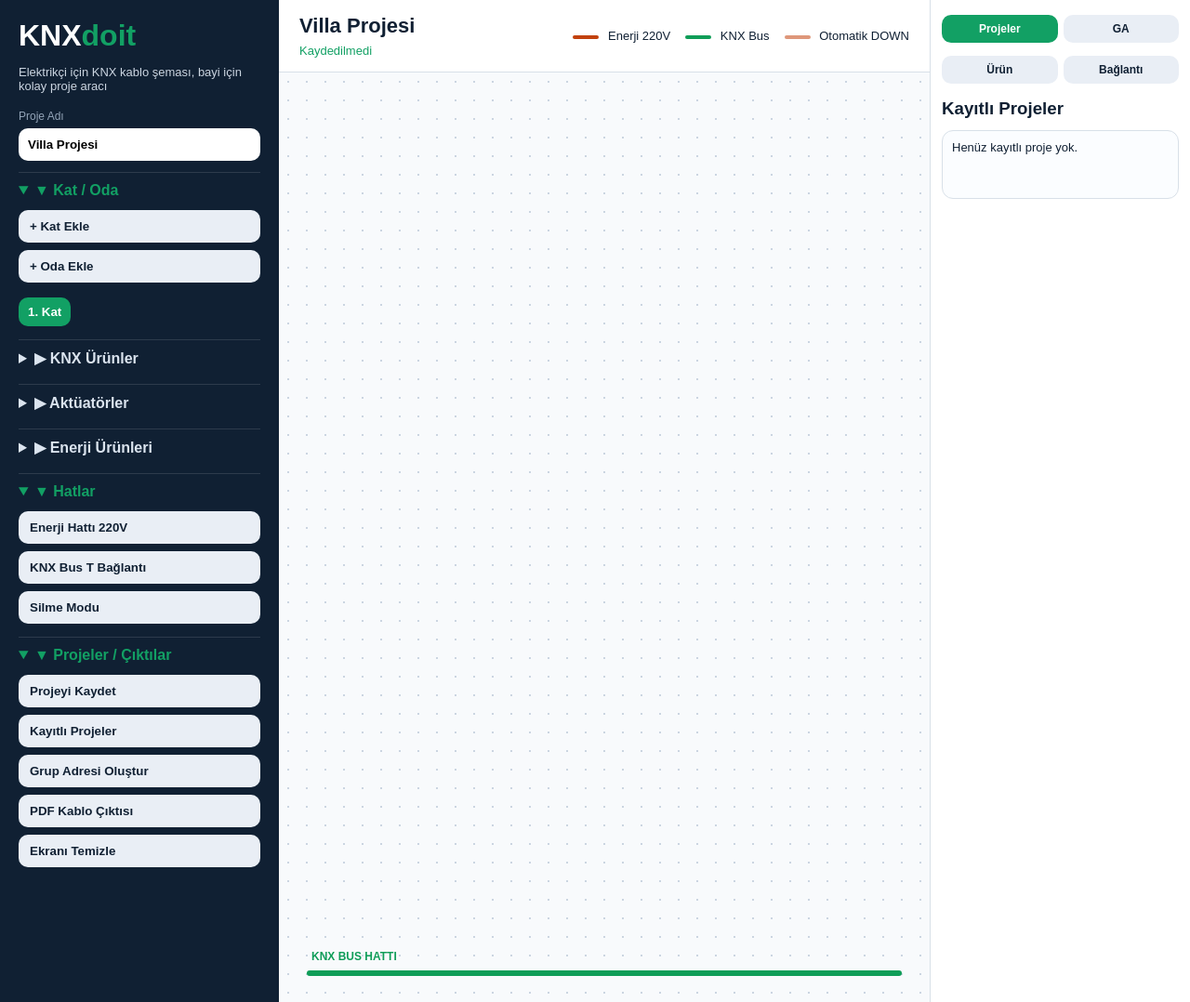
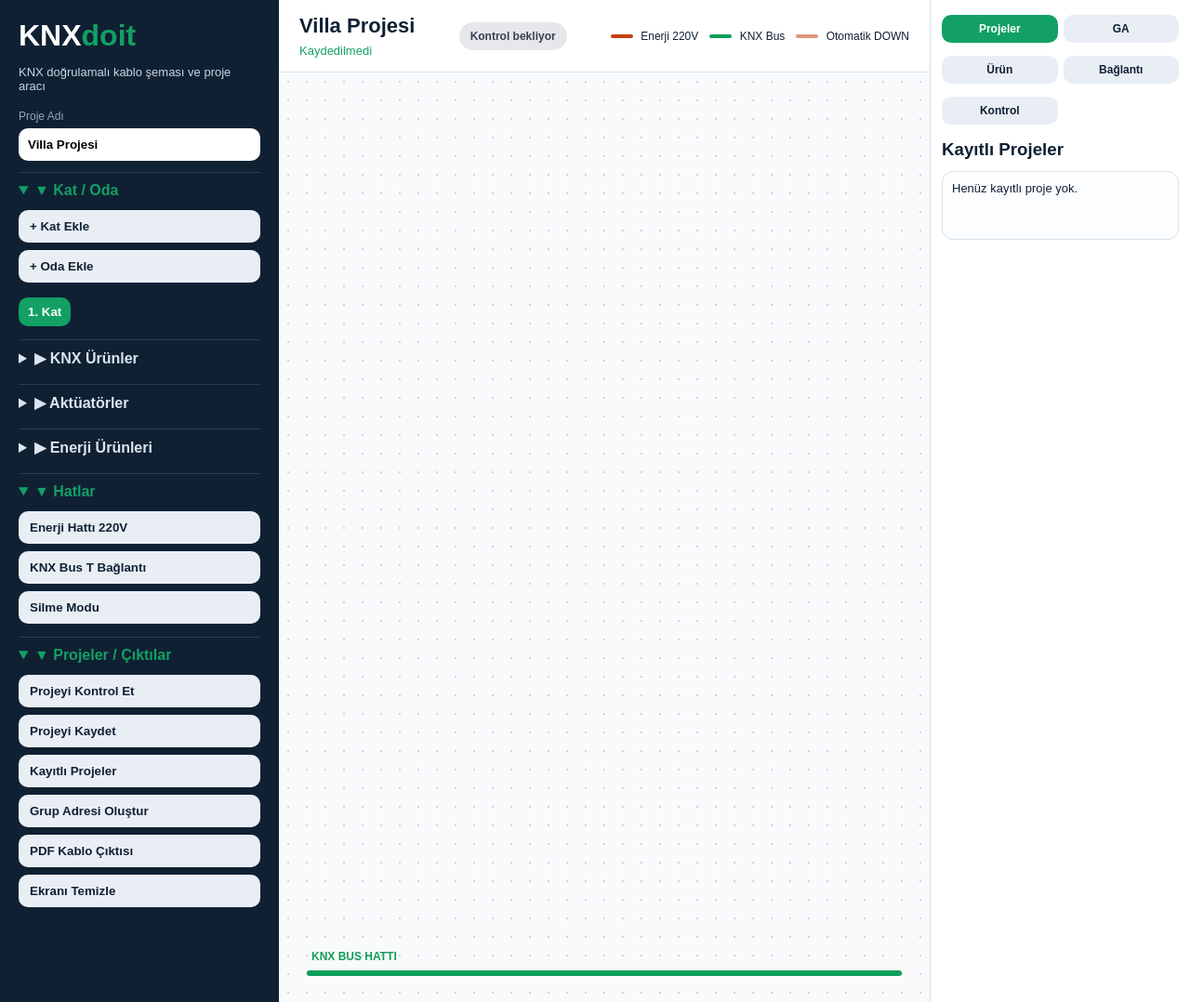
Before and after one commit to ozanguldumen-beep/knxdoit-simple, a Flask app: page / in a window 1280 px wide. Shown: the whole page at 93% size. Run offline with Flask 3, Linux system fonts and the light colour scheme.

Commit message:
Add files via upload

```diff
--- a/app.py
+++ b/app.py
@@ -35,7 +35,8 @@ DPT_RULES = {
     "valve": [("Aç/Kapa", "DPST-1-1")],
     "motor_valve": [("Motorlu Vana", "DPST-1-1")],
     "onoff": [("On/Off", "DPST-1-1")],
-    "aircon": [("Klima On/Off", "DPST-1-1")],
+    "aircon_onoff": [("Klima On/Off", "DPST-1-1")],
+    "aircon_gateway": [("Klima On/Off", "DPST-1-1"), ("Mod", "DPST-20-105"), ("Setpoint", "DPST-9-1"), ("Fan", "DPST-5-1")],
     "boiler": [("Kombi On/Off", "DPST-1-1")],
     "door": [("Kapı Kontrol", "DPST-1-1")],
 }
@@ -102,7 +103,7 @@ def draw_pdf_schematic(c, data, y_start):
         for r in f.get("rooms", []):
             for d in r.get("devices", []):
                 typ = d.get("type", "")
-                if typ.startswith("knx") or typ in ["binary_input"]:
+                if typ.startswith("knx") or typ in ["binary_input", "aircon_gateway"]:
                     devices.append((r.get("name","Oda"), d.get("name","Cihaz"), typ))
         rows.append((f.get("name","Kat"), devices))
 
@@ -121,7 +122,7 @@ def draw_pdf_schematic(c, data, y_start):
             x = bus_left + step*i
             c.setStrokeColor(colors.HexColor("#0f9d58"))
             c.line(x, row_y, x, row_y+38)
-            icon = "A" if "actuator" in typ else "T" if "thermostat" in typ else "S" if "sensor" in typ else "I" if "input" in typ else "K"
+            icon = "A" if "actuator" in typ else "T" if "thermostat" in typ else "S" if "sensor" in typ else "G" if "gateway" in typ else "K"
             draw_device(c, x, row_y+55, name, icon)
     return y - min(len(rows),4)*88 - 10
 
@@ -129,6 +130,7 @@ def draw_pdf_schematic(c, data, y_start):
 def pdf():
     data = request.get_json(force=True) or {}
     wires = data.get("wires", [])
+    validations = data.get("validation", [])
     project_name = data.get("projectName", "KNXdoit Projesi")
 
     buffer = BytesIO()
@@ -145,9 +147,25 @@ def pdf():
 
     c.setFont(FONT_BOLD, 14)
     c.setFillColor(colors.black)
-    c.drawString(30, max(next_y, 170), "2. Kablo Bağlantı Listesi")
+    c.drawString(30, max(next_y, 190), "2. Proje Doğrulama")
+    y = max(next_y, 190) - 18
+    c.setFont(FONT_NAME, 7.5)
+    if validations:
+        for v in validations[:10]:
+            c.setFillColor(colors.red if v.get("level") == "error" else colors.HexColor("#b45309"))
+            c.drawString(35, y, f"- {v.get('message','')}"[:120])
+            y -= 10
+    else:
+        c.setFillColor(colors.HexColor("#0f9d58"))
+        c.drawString(35, y, "Proje temel doğrulama kurallarına uygun görünüyor.")
+        y -= 12
 
-    y = max(next_y, 170) - 22
+    y -= 6
+    c.setFillColor(colors.black)
+    c.setFont(FONT_BOLD, 14)
+    c.drawString(30, y, "3. Kablo Bağlantı Listesi")
+    y -= 18
+
     c.setFont(FONT_BOLD, 7)
     headers = ["No", "Hat", "Başlangıç", "Bitiş", "Etiket", "Not"]
     xs = [30, 55, 125, 300, 475, 570]
@@ -169,6 +187,7 @@ def pdf():
             w.get("label","-")[:20],
             "DOWN otomatik" if w.get("autoDown") else ("T bağlantı" if w.get("type")=="knx" else "Röle bağlantısı")
         ]
+        c.setFillColor(colors.black)
         for x, val in zip(xs, values):
             c.drawString(x, y, val)
         y -= 10
@@ -177,7 +196,7 @@ def pdf():
     c.drawString(30, 16, "Bu rapor saha elektrikçisi için hazırlanmıştır. KNX programlama/grup adresleri ayrıca kontrol edilmelidir.")
     c.save()
     buffer.seek(0)
-    return send_file(buffer, as_attachment=True, download_name="knxdoit_v7_elektrikci_semasi.pdf", mimetype="application/pdf")
+    return send_file(buffer, as_attachment=True, download_name="knxdoit_v9_pro_raporu.pdf", mimetype="application/pdf")
 
 if __name__ == "__main__":
     app.run(debug=True)
--- a/static/app.js
+++ b/static/app.js
@@ -3,30 +3,33 @@ const catalog = {
   knx_thermostat:{icon:"🌡️", name:"KNX Termostat", kind:"knx"},
   knx_sensor:{icon:"◉", name:"KNX Sensör", kind:"knx"},
   ip_router:{icon:"🌐", name:"IP Router", kind:"knx"},
-  power_supply:{icon:"⚡", name:"Power Supply", kind:"knx"},
+  power_supply:{icon:"⚡", name:"Power Supply", kind:"knx", required:true},
   knx_thermo_switch:{icon:"🌡️▣", name:"KNX Termostatlı Anahtar", kind:"knx"},
   line_coupler:{icon:"🔗", name:"Line Coupler", kind:"knx"},
   binary_input:{icon:"🔘", name:"Universal Binary Input", kind:"knx"},
-  switch_actuator:{icon:"🔌", name:"Switch Actuator", kind:"actuator"},
-  dimmer_actuator:{icon:"🔆", name:"Dimmer Actuator", kind:"actuator"},
-  blind_actuator:{icon:"↕️", name:"Blind Actuator", kind:"actuator"},
-  rgbw_actuator:{icon:"🌈", name:"RGBW Actuator", kind:"actuator"},
-  lamp:{icon:"💡", name:"Lamba", kind:"energy"},
-  dim_lamp:{icon:"🔆", name:"Dim Lamba", kind:"energy"},
-  blind:{icon:"↕️", name:"Perde/Panjur", kind:"energy"},
-  aircon:{icon:"❄️", name:"Klima", kind:"energy"},
-  boiler:{icon:"🔥", name:"Kombi", kind:"energy"},
-  valve:{icon:"🚰", name:"Vana", kind:"energy"},
-  door:{icon:"🚪", name:"Kapı", kind:"energy"},
-  motor_valve:{icon:"⚙️", name:"Motorlu Vana", kind:"energy"},
-  onoff:{icon:"🔴", name:"ON/OFF Cihaz", kind:"energy"},
+  aircon_gateway:{icon:"❄️", name:"KNX Klima Gateway", kind:"knx"},
+  switch_actuator_8:{icon:"🔌", name:"Switch Actuator 8 Çıkış", kind:"actuator", outputs:8, amp:10},
+  switch_actuator_12:{icon:"🔌", name:"Switch Actuator 12 Çıkış", kind:"actuator", outputs:12, amp:10},
+  switch_actuator_16:{icon:"🔌", name:"Switch Actuator 16 Çıkış", kind:"actuator", outputs:16, amp:10},
+  switch_actuator_24:{icon:"🔌", name:"Switch Actuator 24 Çıkış", kind:"actuator", outputs:24, amp:10},
+  dimmer_actuator:{icon:"🔆", name:"Dimmer Actuator", kind:"actuator", outputs:4, amp:4},
+  rgbw_actuator:{icon:"🌈", name:"RGBW Actuator", kind:"actuator", outputs:4, amp:4},
+  lamp:{icon:"💡", name:"Lamba", kind:"energy", load:1},
+  dim_lamp:{icon:"🔆", name:"Dim Lamba", kind:"energy", load:1},
+  blind:{icon:"↕️", name:"Perde/Panjur", kind:"energy", load:2, needsTwoOutputs:true},
+  aircon_onoff:{icon:"❄️", name:"ON/OFF Klima", kind:"energy", load:3},
+  boiler:{icon:"🔥", name:"Kombi", kind:"energy", load:1},
+  valve:{icon:"🚰", name:"Vana", kind:"energy", load:0.5},
+  door:{icon:"🚪", name:"Kapı", kind:"energy", load:1},
+  motor_valve:{icon:"⚙️", name:"Motorlu Vana", kind:"energy", load:1},
+  onoff:{icon:"🔴", name:"ON/OFF Cihaz", kind:"energy", load:1},
   collector:{icon:"🔥", name:"Yerden Isıtma Kollektörü", kind:"collector"}
 };
 
 const groups = {
-  knxProducts:["knx_switch","knx_thermostat","knx_sensor","ip_router","power_supply","knx_thermo_switch","line_coupler","binary_input"],
-  actuatorProducts:["switch_actuator","dimmer_actuator","blind_actuator","rgbw_actuator"],
-  energyProducts:["lamp","dim_lamp","blind","aircon","boiler","valve","collector","door","motor_valve","onoff"]
+  knxProducts:["knx_switch","knx_thermostat","knx_sensor","ip_router","power_supply","knx_thermo_switch","line_coupler","binary_input","aircon_gateway"],
+  actuatorProducts:["switch_actuator_8","switch_actuator_12","switch_actuator_16","switch_actuator_24","dimmer_actuator","rgbw_actuator"],
+  energyProducts:["lamp","dim_lamp","blind","aircon_onoff","boiler","valve","collector","door","motor_valve","onoff"]
 };
 
 let qty = {};
@@ -38,7 +41,8 @@ let state = {
   floors:[{id:uid("floor"), name:"1. Kat", rooms:[]}],
   panels:[],
   collectors:[],
-  wires:[]
+  wires:[],
+  validation:[]
 };
 let selected = null;
 let tool = null;
@@ -70,10 +74,15 @@ function changeQty(type,delta){
   document.getElementById("qty-"+type).innerText=qty[type];
 }
 
-function showTab(name){
+function showTab(name, ev){
   document.querySelectorAll(".tab").forEach(t=>t.classList.remove("active"));
   document.querySelectorAll(".tab-panel").forEach(p=>p.classList.remove("active"));
-  event.target.classList.add("active");
+  if(ev) ev.target.classList.add("active");
+  else {
+    const order = ["projects","ga","bom","wires","validation"];
+    const idx = order.indexOf(name);
+    if(idx >= 0) document.querySelectorAll(".tab")[idx].classList.add("active");
+  }
   document.getElementById("tab-"+name).classList.add("active");
 }
 
@@ -146,6 +155,14 @@ function setTool(t){
   if(btn) btn.classList.add("active");
 }
 
+function allDevices(){
+  const arr=[];
+  state.floors.forEach(f=>f.rooms.forEach(r=>r.devices.forEach(d=>arr.push({...d, location:r.name}))));
+  state.panels.forEach(p=>p.devices.forEach(d=>arr.push({...d, location:p.name})));
+  state.collectors.forEach(c=>c.devices.forEach(d=>arr.push({...d, location:c.name})));
+  return arr;
+}
+
 function render(){
   document.getElementById("projectName").value=state.projectName;
   document.getElementById("titleProject").innerText=state.projectName;
@@ -172,6 +189,7 @@ function render(){
   drawWires();
   updateBom();
   updateWireList();
+  updateValidationUI(false);
 }
 
 function renderBox(canvas, obj, cls){
@@ -186,6 +204,9 @@ function renderBox(canvas, obj, cls){
     const meta=catalog[dev.type] || {icon:"⚙️", name:dev.name, kind:"energy"};
     const d=document.createElement("div");
     d.className="device";
+    const relatedWarnings = (state.validation||[]).filter(v=>v.deviceId===dev.id);
+    if(relatedWarnings.some(v=>v.level==="error")) d.classList.add("error");
+    else if(relatedWarnings.length) d.classList.add("warn");
     d.dataset.deviceId=dev.id;
     d.innerHTML=`<div class="device-icon">${meta.icon}</div><div>${dev.name}</div>`;
     d.onclick=(e)=>{
@@ -242,10 +263,15 @@ function hasEnergyConnection(deviceId){
   return state.wires.some(w => w.type === "energy" && (w.from.id === deviceId || w.to.id === deviceId));
 }
 
+function hasKnxConnection(deviceId){
+  return state.wires.some(w => w.type === "knx" && (w.from.id === deviceId || w.to.id === deviceId));
+}
+
 function allowed(a,b,t){
-  const loadTypes=["lamp","dim_lamp","blind","aircon","boiler","valve","door","motor_valve","onoff"];
-  const actuatorTypes=["switch_actuator","dimmer_actuator","blind_actuator","rgbw_actuator"];
-  const knxOnlyTypes=["knx_switch","knx_thermostat","knx_sensor","ip_router","power_supply","knx_thermo_switch","line_coupler","binary_input"];
+  const loadTypes=["lamp","dim_lamp","blind","aircon_onoff","boiler","valve","door","motor_valve","onoff"];
+  const actuatorTypes=["switch_actuator_8","switch_actuator_12","switch_actuator_16","switch_actuator_24","dimmer_actuator","rgbw_actuator"];
+  const switchActuators=["switch_actuator_8","switch_actuator_12","switch_actuator_16","switch_actuator_24"];
+  const knxOnlyTypes=["knx_switch","knx_thermostat","knx_sensor","ip_router","power_supply","knx_thermo_switch","line_coupler","binary_input","aircon_gateway"];
 
   if(t==="knx"){
     if(loadTypes.includes(a.type)||loadTypes.includes(b.type)){ alert("Enerji ürünü KNX hattına bağlanamaz."); return false; }
@@ -260,12 +286,35 @@ function allowed(a,b,t){
     if(knxOnlyTypes.includes(a.type) || knxOnlyTypes.includes(b.type)){ alert("KNX ürünler enerji hattına bağlanamaz."); return false; }
 
     const loadItem = aLoad ? a : (bLoad ? b : null);
+    const actItem = aAct ? a : (bAct ? b : null);
+
     if(!((aLoad && bAct) || (bLoad && aAct))){
       alert("Enerji hattı sadece aktüatör ile enerjili ürün arasında çizilir.");
       return false;
     }
+
     if(loadItem && hasEnergyConnection(loadItem.id)){
       alert("Bu enerji ürününe zaten bir röle/kablo bağlandı. İkinci enerji kablosu bağlanamaz.");
+      return false;
+    }
+
+    if(loadItem && loadItem.type==="dim_lamp" && actItem.type!=="dimmer_actuator"){
+      alert("Dim lamba sadece Dimmer Actuator'a bağlanır.");
+      return false;
+    }
+
+    if(loadItem && loadItem.type==="blind" && !switchActuators.includes(actItem.type)){
+      alert("Perde/Panjur Switch Actuator çıkışına bağlanır. Bağlanınca UP/DOWN iki röle kullanır.");
+      return false;
+    }
+
+    if(loadItem && !["dim_lamp"].includes(loadItem.type) && actItem.type==="dimmer_actuator"){
+      alert("Dimmer Actuator sadece dim lamba gibi dim yükler için kullanılmalı.");
+      return false;
+    }
+
+    if(loadItem && ["lamp","valve","aircon_onoff","boiler","door","motor_valve","onoff","blind"].includes(loadItem.type) && !switchActuators.includes(actItem.type) && loadItem.type!=="dim_lamp"){
+      alert("Bu enerji ürünü Switch Actuator çıkışına bağlanmalı.");
       return false;
     }
   }
@@ -358,6 +407,86 @@ function deleteBox(id,cls){
   render(); markDirty();
 }
 
+function validateProject(){
+  const issues=[];
+  const devices = allDevices();
+  const powerSupplyCount = devices.filter(d=>d.type==="power_supply").length;
+
+  if(powerSupplyCount===0){
+    issues.push({level:"error", message:"Power Supply yok. KNX sistemi Power Supply olmadan geçersizdir."});
+  }
+
+  devices.forEach(d=>{
+    const meta=catalog[d.type];
+    if(!meta) return;
+    if((meta.kind==="knx" || meta.kind==="actuator") && !["power_supply"].includes(d.type)){
+      if(!hasKnxConnection(d.id)){
+        issues.push({level:"warn", deviceId:d.id, message:`${d.name} KNX Bus hattına bağlı değil. KNX ürünü bus olmadan çalışmaz.`});
+      }
+    }
+    if(meta.kind==="energy" && !hasEnergyConnection(d.id)){
+      issues.push({level:"warn", deviceId:d.id, message:`${d.name} henüz aktüatör çıkışına bağlı değil.`});
+    }
+  });
+
+  const blindUpDown = state.wires.filter(w=>w.type==="energy" && (w.label==="UP" || w.label==="DOWN"));
+  const blindGroups = {};
+  blindUpDown.forEach(w=>{
+    const load = [w.from,w.to].find(x=>x.type==="blind");
+    if(load){
+      blindGroups[load.id] = blindGroups[load.id] || {};
+      blindGroups[load.id][w.label] = true;
+    }
+  });
+  Object.entries(blindGroups).forEach(([id, g])=>{
+    if(!(g.UP && g.DOWN)){
+      issues.push({level:"error", deviceId:id, message:"Perde/Panjur için UP ve DOWN iki ayrı röle/kablo olmalıdır."});
+    }
+  });
+
+  state.validation = issues;
+  return issues;
+}
+
+function validateAndShow(){
+  const issues = validateProject();
+  updateValidationUI(true);
+  showTab("validation");
+  render();
+}
+
+function updateValidationUI(force){
+  const issues = state.validation || [];
+  const pill=document.getElementById("validationPill");
+  const list=document.getElementById("validationList");
+  if(!pill || !list) return;
+
+  if(!force && issues.length===0){
+    pill.className="validation-pill";
+    pill.innerText="Kontrol bekliyor";
+    return;
+  }
+
+  list.innerHTML="";
+  if(issues.length===0){
+    pill.className="validation-pill ok";
+    pill.innerText="Proje uygun";
+    list.innerHTML='<div class="validation-ok">Proje temel KNX kurallarına uygun görünüyor.</div>';
+    return;
+  }
+
+  const hasError = issues.some(i=>i.level==="error");
+  pill.className="validation-pill "+(hasError?"error":"warn");
+  pill.innerText = hasError ? "Hata var" : "Uyarı var";
+
+  issues.forEach(i=>{
+    const div=document.createElement("div");
+    div.className=i.level==="error"?"validation-error":"validation-warn";
+    div.innerText=i.message;
+    list.appendChild(div);
+  });
+}
+
 async function generateGA(){
   const res=await fetch("/api/group-addresses",{method:"POST",headers:{"Content-Type":"application/json"},body:JSON.stringify(state)});
   const data=await res.json();
@@ -369,10 +498,15 @@ async function generateGA(){
     div.innerHTML=`<b>${r.address}</b> <small>${r.physical}</small><br>${r.floor} / ${r.room}<br>${r.device} - ${r.function}`;
     list.appendChild(div);
   });
-  document.querySelectorAll(".tab").forEach(t=>t.classList.remove("active"));
-  document.querySelectorAll(".tab-panel").forEach(p=>p.classList.remove("active"));
-  document.querySelectorAll(".tab")[1].classList.add("active");
-  document.getElementById("tab-ga").classList.add("active");
+  showTab("ga");
+}
+
+function allDevices(){
+  const arr=[];
+  state.floors.forEach(f=>f.rooms.forEach(r=>r.devices.forEach(d=>arr.push({...d, location:r.name}))));
+  state.panels.forEach(p=>p.devices.forEach(d=>arr.push({...d, location:p.name})));
+  state.collectors.forEach(c=>c.devices.forEach(d=>arr.push({...d, location:c.name})));
+  return arr;
 }
 
 function updateBom(){
@@ -424,6 +558,7 @@ function openProject(name){
   const all=JSON.parse(localStorage.getItem("knxdoit_projects")||"{}");
   state=all[name];
   if(!state.collectors) state.collectors=[];
+  if(!state.validation) state.validation=[];
   render();
   document.getElementById("status").innerText="Proje açıldı";
 }
@@ -437,7 +572,7 @@ function deleteProject(name){
 
 function clearCurrent(){
   if(!confirm("Ekran temizlensin mi?")) return;
-  state={projectName:"Villa Projesi",activeFloor:0,floors:[{id:uid("floor"),name:"1. Kat",rooms:[]}],panels:[],collectors:[],wires:[]};
+  state={projectName:"Villa Projesi",activeFloor:0,floors:[{id:uid("floor"),name:"1. Kat",rooms:[]}],panels:[],collectors:[],wires:[],validation:[]};
   render();
 }
 
@@ -445,11 +580,12 @@ function markDirty(){ document.getElementById("status").innerText="Kaydedilmedi"
 
 async function downloadPdf(){
   updateProjectName();
+  state.validation = validateProject();
   const res=await fetch("/api/pdf",{method:"POST",headers:{"Content-Type":"application/json"},body:JSON.stringify(state)});
   const blob=await res.blob();
   const url=URL.createObjectURL(blob);
   const a=document.createElement("a");
-  a.href=url; a.download="knxdoit_v7_elektrikci_semasi.pdf"; a.click();
+  a.href=url; a.download="knxdoit_v9_pro_raporu.pdf"; a.click();
   URL.revokeObjectURL(url);
 }
 
--- a/static/style.css
+++ b/static/style.css
@@ -21,11 +21,15 @@ button.active { background:#12a064; color:white; }
 .qty-btn, .add-btn { text-align:center; padding:8px 0; }
 .qty-display { text-align:center; color:white; font-weight:800; }
 .workspace { display:flex; flex-direction:column; min-width:0; }
-header { height:78px; background:white; border-bottom:1px solid #d8e0e8; display:flex; align-items:center; justify-content:space-between; padding:0 22px; }
+header { height:78px; background:white; border-bottom:1px solid #d8e0e8; display:flex; align-items:center; justify-content:space-between; padding:0 22px; gap:12px; }
 header h2 { margin:0 0 4px; font-size:22px; }
 #status { font-size:13px; color:#12a064; }
-.legend { display:flex; gap:16px; font-size:13px; }
-.legend b { display:inline-block; width:28px; height:4px; vertical-align:middle; border-radius:4px; margin-right:6px; }
+.validation-pill { padding:8px 12px; border-radius:999px; background:#e5e7eb; color:#374151; font-size:12px; font-weight:800; white-space:nowrap; }
+.validation-pill.ok { background:#dcfce7; color:#166534; }
+.validation-pill.warn { background:#fef3c7; color:#92400e; }
+.validation-pill.error { background:#fee2e2; color:#991b1b; }
+.legend { display:flex; gap:12px; font-size:12px; white-space:nowrap; }
+.legend b { display:inline-block; width:24px; height:4px; vertical-align:middle; border-radius:4px; margin-right:5px; }
 .brown { background:#c2410c; } .green { background:#0f9d58; } .down { background:#c2410c; opacity:.55; }
 .canvas { position:relative; flex:1; overflow:auto; background-color:#f8fafc; background-image:radial-gradient(#cbd5e1 1px, transparent 1px); background-size:20px 20px; }
 #wires { position:absolute; inset:0; min-width:1600px; min-height:1000px; width:100%; height:100%; pointer-events:auto; z-index:1; }
@@ -39,6 +43,8 @@ header h2 { margin:0 0 4px; font-size:22px; }
 .device { display:inline-flex; flex-direction:column; align-items:center; justify-content:center; width:92px; min-height:78px; border:1px solid #d8e0e8; border-radius:12px; background:#f8fafc; cursor:pointer; font-size:12px; text-align:center; padding:6px; }
 .device:hover { background:#eef6f1; border-color:#12a064; }
 .device.selected { outline:4px solid rgba(18,160,100,.28); }
+.device.error { border-color:#ef4444; background:#fef2f2; }
+.device.warn { border-color:#f59e0b; background:#fffbeb; }
 .device-icon { font-size:24px; line-height:1; margin-bottom:4px; }
 .rightbar { background:white; border-left:1px solid #d8e0e8; padding:12px; overflow-y:auto; }
 .tabs { display:grid; grid-template-columns:1fr 1fr; gap:6px; margin-bottom:10px; }
@@ -51,6 +57,9 @@ header h2 { margin:0 0 4px; font-size:22px; }
 .row { padding:8px 0; border-bottom:1px solid #edf2f7; }
 .row:last-child { border-bottom:0; }
 .row button { width:auto; padding:6px 8px; margin:2px; font-size:12px; }
+.validation-error { color:#991b1b; background:#fee2e2; border-radius:8px; padding:8px; margin:6px 0; }
+.validation-warn { color:#92400e; background:#fef3c7; border-radius:8px; padding:8px; margin:6px 0; }
+.validation-ok { color:#166534; background:#dcfce7; border-radius:8px; padding:8px; margin:6px 0; }
 .energy-line { stroke:#c2410c; stroke-width:3.5; cursor:pointer; }
 .knx-line { stroke:#0f9d58; stroke-width:3.5; cursor:pointer; }
 .auto-down-line { stroke:#c2410c; stroke-width:3.5; stroke-dasharray:8 5; cursor:pointer; }
--- a/templates/index.html
+++ b/templates/index.html
@@ -2,14 +2,14 @@
 <html lang="tr">
 <head>
   <meta charset="UTF-8">
-  <title>KNXdoit v7</title>
+  <title>KNXdoit v9 Pro</title>
   <link rel="stylesheet" href="/static/style.css">
 </head>
 <body>
 <div class="app">
   <aside class="sidebar">
     <h1>KNX<span>doit</span></h1>
-    <p>Elektrikçi için KNX kablo şeması, bayi için kolay proje aracı</p>
+    <p>KNX doğrulamalı kablo şeması ve proje aracı</p>
 
     <label class="label">Proje Adı</label>
     <input id="projectName" class="project-input" value="Villa Projesi" onchange="updateProjectName()">
@@ -45,6 +45,7 @@
 
     <details open>
       <summary>▼ Projeler / Çıktılar</summary>
+      <button onclick="validateAndShow()">Projeyi Kontrol Et</button>
       <button onclick="saveProject()">Projeyi Kaydet</button>
       <button onclick="showProjects()">Kayıtlı Projeler</button>
       <button onclick="generateGA()">Grup Adresi Oluştur</button>
@@ -59,6 +60,7 @@
         <h2 id="titleProject">Villa Projesi</h2>
         <span id="status">Kaydedilmedi</span>
       </div>
+      <div class="validation-pill" id="validationPill">Kontrol bekliyor</div>
       <div class="legend">
         <span><b class="brown"></b> Enerji 220V</span>
         <span><b class="green"></b> KNX Bus</span>
@@ -73,10 +75,11 @@
 
   <aside class="rightbar">
     <div class="tabs">
-      <button class="tab active" onclick="showTab('projects')">Projeler</button>
-      <button class="tab" onclick="showTab('ga')">GA</button>
-      <button class="tab" onclick="showTab('bom')">Ürün</button>
-      <button class="tab" onclick="showTab('wires')">Bağlantı</button>
+      <button class="tab active" onclick="showTab('projects', event)">Projeler</button>
+      <button class="tab" onclick="showTab('ga', event)">GA</button>
+      <button class="tab" onclick="showTab('bom', event)">Ürün</button>
+      <button class="tab" onclick="showTab('wires', event)">Bağlantı</button>
+      <button class="tab" onclick="showTab('validation', event)">Kontrol</button>
     </div>
 
     <section id="tab-projects" class="tab-panel active">
@@ -98,6 +101,11 @@
       <h3>Bağlantılar</h3>
       <div id="wireList" class="panel-list">Henüz bağlantı yok.</div>
     </section>
+
+    <section id="tab-validation" class="tab-panel">
+      <h3>Proje Kontrol</h3>
+      <div id="validationList" class="panel-list">Henüz kontrol edilmedi.</div>
+    </section>
   </aside>
 </div>
 <script src="/static/app.js"></script>
```
Also changed, not shown: README.md.
